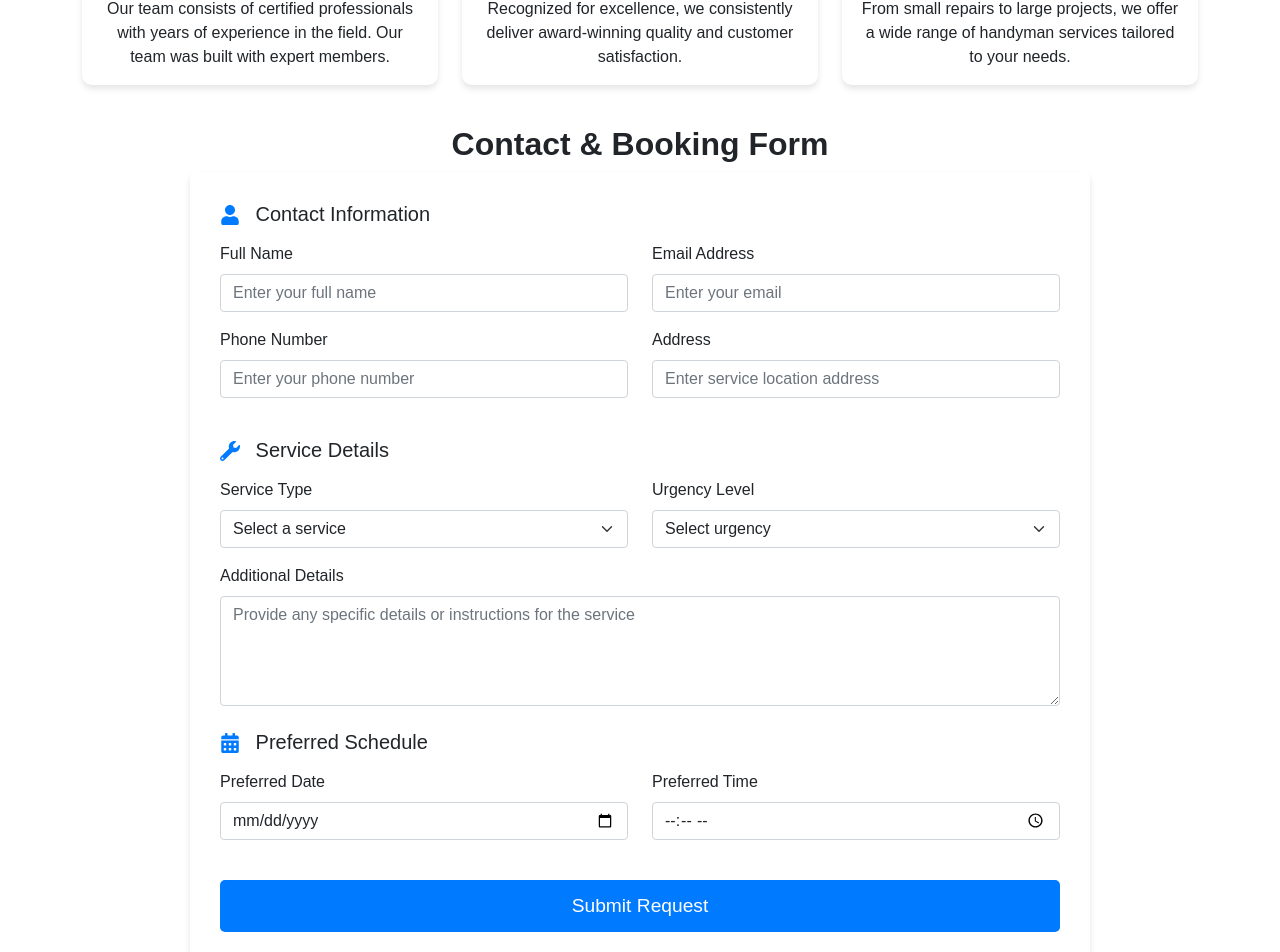
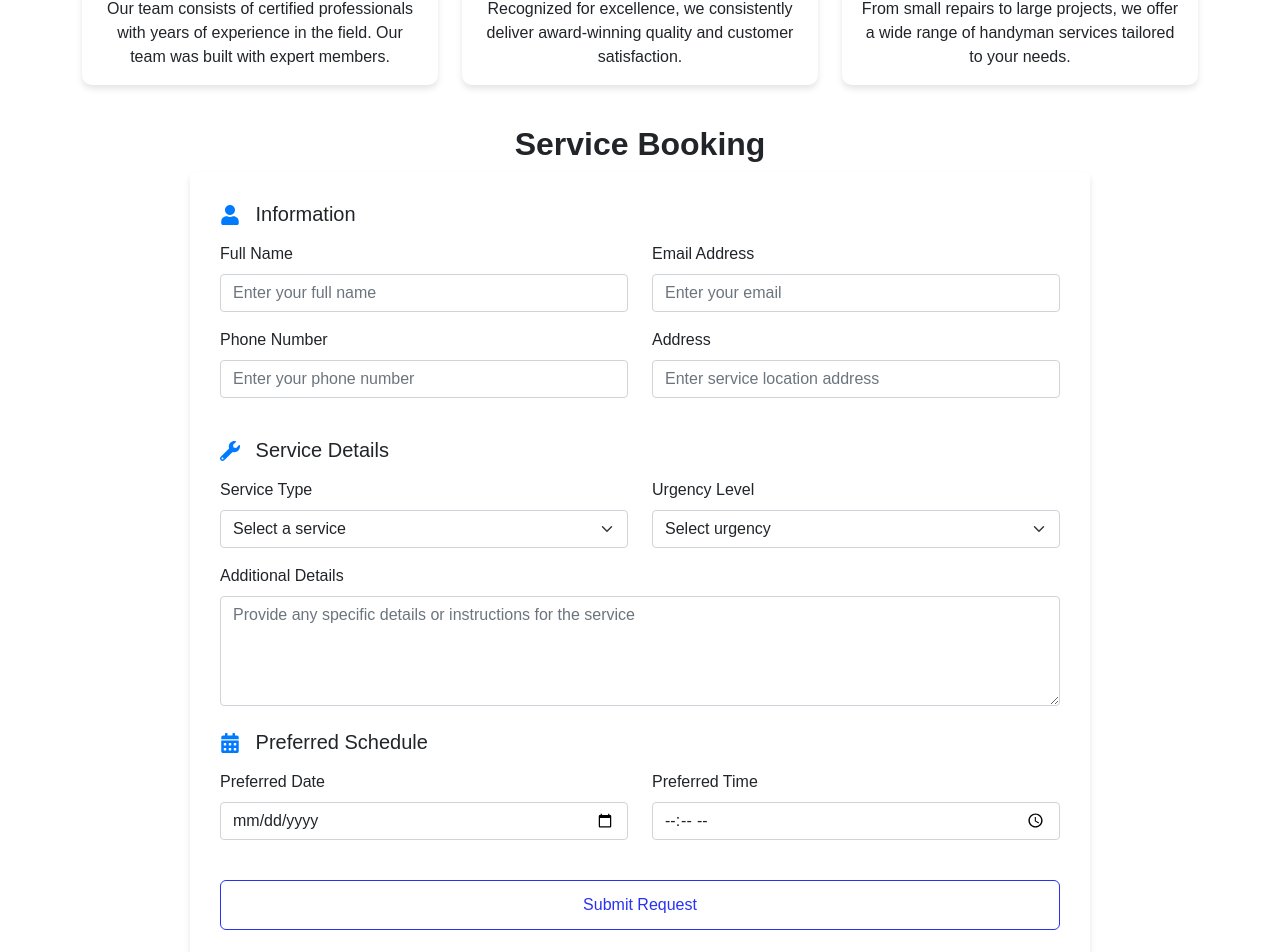
Before and after one commit to nurulazam-dev/mna-handyman-platform, a React (Vite) app: page / in a window 1280 px wide. Shown: the part 2375-3327 px from the top of the page. Built offline with nearby package versions, Linux system fonts and the light colour scheme.

Commit message:
contact section and page update

```diff
--- a/src/components/ContactBookingForm.jsx
+++ b/src/components/ServiceBookingForm.jsx
@@ -1,7 +1,7 @@
 import { Form, Button, Row, Col } from "react-bootstrap";
 import { FaUser, FaWrench, FaCalendarAlt } from "react-icons/fa";
 
-const ContactBookingForm = () => {
+const ServiceBookingForm = () => {
   const formContainerStyle = {
     maxWidth: "900px",
     margin: "0 auto",
@@ -16,22 +16,12 @@ const ContactBookingForm = () => {
     marginRight: "10px",
   };
 
-  const submitButtonStyle = {
-    backgroundColor: "#007bff",
-    border: "none",
-    width: "100%",
-    padding: "12px",
-    fontSize: "1.2rem",
-    borderRadius: "5px",
-  };
-
   return (
     <section className="container sectionClass">
-      <h1 className="headingClass">Contact & Booking Form</h1>
+      <h1 className="headingClass">Service Booking</h1>
       <Form style={formContainerStyle}>
-        {/* Contact Information */}
         <h5 className="mb-3">
-          <FaUser style={iconStyle} /> Contact Information
+          <FaUser style={iconStyle} /> Information
         </h5>
         <Row>
           <Col md={6} className="mb-3">
@@ -75,7 +65,6 @@ const ContactBookingForm = () => {
           </Col>
         </Row>
 
-        {/* Service Details */}
         <h5 className="mt-4 mb-3">
           <FaWrench style={iconStyle} /> Service Details
         </h5>
@@ -133,9 +122,12 @@ const ContactBookingForm = () => {
           </Col>
         </Row>
 
-        {/* Submit Button */}
         <div className="text-center mt-4">
-          <Button type="submit" style={submitButtonStyle}>
+          <Button
+            type="button"
+            className="secondCustomBtn"
+            style={{ width: "100%", padding: "12px" }}
+          >
             Submit Request
           </Button>
         </div>
@@ -144,4 +136,4 @@ const ContactBookingForm = () => {
   );
 };
 
-export default ContactBookingForm;
+export default ServiceBookingForm;
--- a/src/pages/Contact.jsx
+++ b/src/pages/Contact.jsx
@@ -30,7 +30,7 @@ const Contact = () => {
   };
 
   return (
-    <section className="container sectionClass mt-5 pt-2">
+    <section className="container sectionClass mt-4 pt-2 mb-0">
       <h1 className="headingClass">Contact Us</h1>
       <Row>
         <Col md={4} className="mb-4">
--- a/src/pages/Home.jsx
+++ b/src/pages/Home.jsx
@@ -1,5 +1,4 @@
 import AboutUs from "../components/AboutUs";
-import ContactBookingForm from "../components/ContactBookingForm";
 import FAskedQuestions from "../components/FAskedQuestions";
 import Features from "../components/Features";
 import GoogleMap from "../components/GoogleMap";
@@ -11,6 +10,8 @@ import ServicesSection from "../components/ServicesSection";
 import SpecialOffers from "../components/SpecialOffers";
 import Testimonials from "../components/Testimonials";
 import Blog from "./Blog";
+import ServiceBookingForm from "../components/ServiceBookingForm";
+import Contact from "./Contact";
 
 const Home = () => {
   return (
@@ -21,13 +22,14 @@ const Home = () => {
       <OurSpecialists />
       <AboutUs />
       <MakesUsSpecial />
-      <ContactBookingForm />
+      <ServiceBookingForm />
       <HowItWorks />
       <SpecialOffers />
       <FAskedQuestions />
       <Testimonials />
       <GoogleMap />
       <Blog />
+      <Contact />
     </>
   );
 };
--- a/src/pages/Services.jsx
+++ b/src/pages/Services.jsx
@@ -164,6 +164,7 @@ const Services = () => {
           <button
             onClick={handleSeeMore}
             className="secondCustomBtn text-center"
+            type="button"
             style={{
               textDecoration: "none",
               width: "25%",
```
